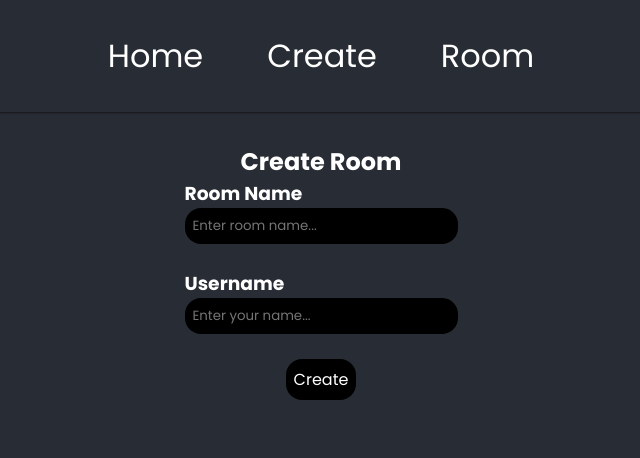
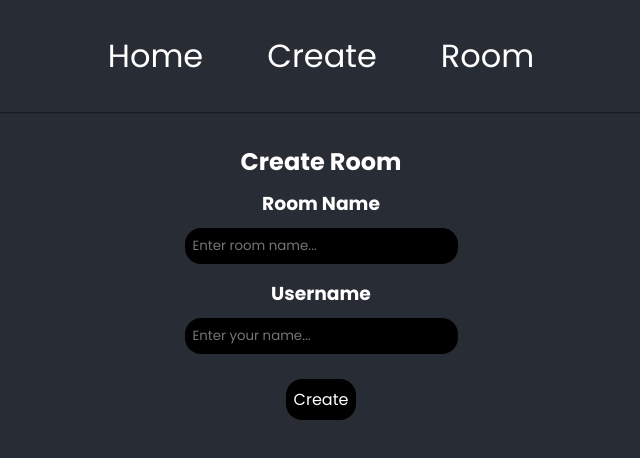
Before and after one commit to VamiqValji/AngelHacks-2021, a React (Create React App) app in the folder client/: page /create in a window 1280 px wide. Shown: the top 458 px of the page, without its empty margins (319-959 px from the left). Built offline with nearby package versions, Linux system fonts and the light colour scheme.

Commit message:
added some styling to create room page

```diff
--- a/client/src/pages/CreateRoom.tsx
+++ b/client/src/pages/CreateRoom.tsx
@@ -1,6 +1,6 @@
 import { useRef, useEffect, useState } from 'react';
 import axios from "axios";
-import { BooleanLiteral } from 'typescript';
+import {Link} from "react-router-dom";
 
 interface CreateRoomProps {
     // socket: CreateRoomProps
@@ -57,21 +57,29 @@ const CreateRoom: React.FC<CreateRoomProps> = ({}) => {
                     <div className="joinCreate">
                     <h2>Create Room</h2>
                     <form onSubmit={(e) => joinRoom(e)} >
-                        <h3>Room Name</h3>
+                        <h3 style={{margin:10}} className="center">Room Name</h3>
+                        <span className="center" >
                         <input className="center" ref={roomName} type="text" placeholder="Enter room name..." />
+                        </span>
                         <br/>
-                        <h3>Username</h3>
+                        <h3 style={{margin:10, marginTop:-10}} className="center">Username</h3>
+                        <span className="center" >
                         <input className="center" ref={inputName} type="text" placeholder="Enter your name..." />
+                        </span>
                         <br/>
                         <button className="center">Create</button>
                     </form>
                     { gotSuccessRes ? ( // roomID.length > 3
                         <>
-                            <div>Give this link to your friends!</div>
+                            <div style={{marginTop:20}}>Give this link to your friends!</div>
                             <br/>
+                            <span style={{marginTop:-20}} className="center" >
                             <input ref={linkRef} type="text" value={`${window.location.href.replace("/create", "/room/")}${roomID}`} placeholder="Link To Room" />
+                            </span>
                             <br/>
-                            <button onClick={copyToClipboard}>Copy Me!</button>
+                            <button style={{marginTop:-20, fontSize:15}} className="center" onClick={copyToClipboard}>Copy Me!</button>
+                            <br/>
+                            <Link to={`/room/${roomID}`}><button style={{marginTop:-15, fontSize:20}} className="center">Take me there!</button></Link>
                         </>
                     ) : (
                         <></>
```
Also changed, not shown: 1 other file (tests, documents, lock files or other folders).
